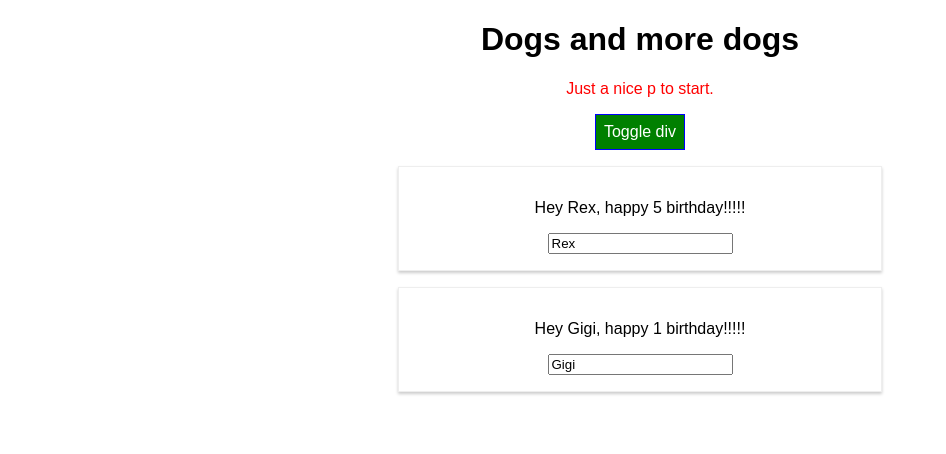
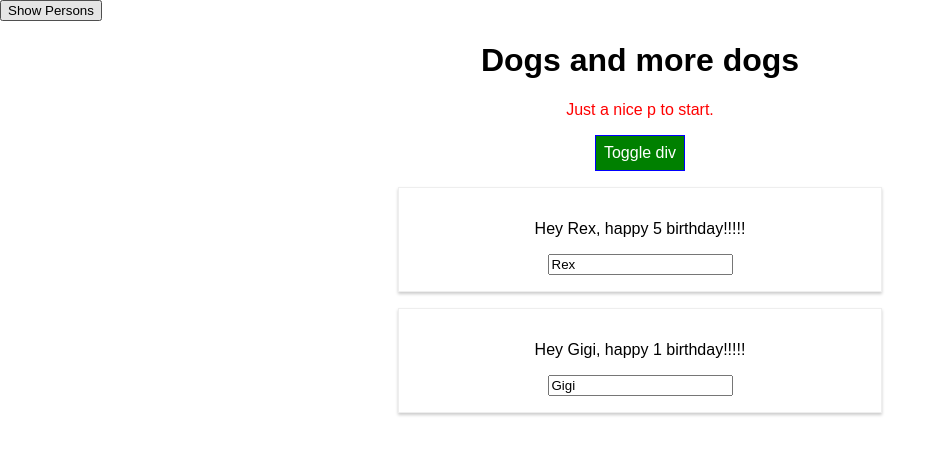
Before and after one commit to sanuma02/react, a React app in the folder first/: page / in a window 1280 px wide. Both pictures are taken after a click on the button "Toggle div". Shown: the top 454 px of the page, without its empty margins (0-946 px from the left). Built offline with nearby package versions, Linux system fonts and the light colour scheme.

Commit message:
React cycle

```diff
--- a/first/src/components/Persons/Person/Person.js
+++ b/first/src/components/Persons/Person/Person.js
@@ -1,17 +1,17 @@
-import React from 'react';
+import React , { Component } from 'react';
 import classes from './Person.css';
 
+class Person extends Component{
+	render(){
+		return (
+			<div className={classes.Person} >
+			<p onClick={this.props.click} >Hey {this.props.name}, happy {this.props.age} birthday!!!!!</p>
+			<p>{this.props.children}</p>
+			<input type="text" onChange={this.props.changed} value={this.props.name}/>
+		</div>
+		);
+	}
+}
 
-const person = (props) => {
 
-	return (
-		<div className={classes.Person} >
-			<p onClick={props.click} >Hey {props.name}, happy {props.age} birthday!!!!!</p>
-			<p>{props.children}</p>
-			<input type="text" onChange={props.changed} value={props.name}/>
-		</div>
-
-	)
-};
-
-export default person;
+export default Person;
--- a/first/src/components/Persons/Persons.js
+++ b/first/src/components/Persons/Persons.js
@@ -1,15 +1,27 @@
-import React from 'react';
+import React, { Component } from 'react';
 import Person from './Person/Person';
 
 
-const persons = (props) => props.persons.map((person,index) => {
-        return <Person
-        key={person.id}
-        name={person.name}
-        age={person.age}
-        click={() => props.clicked(index)}
-        changed={(event) => props.changed(event,person.id)}/>
+class Persons extends Component{
+
+    shouldComponentUpdate(nextProps,nextState){
+        console.log("Should component update call!!!!!!!!! on Persons.js");
+        return nextProps.persons !== this.props.persons;
       }
-);
 
-export default persons;
+
+    render(){
+        return this.props.persons.map((person,index) => {
+            return <Person
+            key={person.id}
+            name={person.name}
+            age={person.age}
+            click={() => this.props.clicked(index)}
+            changed={(event) => this.props.changed(event,person.id)}/>
+          });
+
+    }
+
+}
+
+export default Persons;
--- a/first/src/containers/App.js
+++ b/first/src/containers/App.js
@@ -4,6 +4,21 @@
 
 
 class App extends Component {
+
+  constructor(props){
+    super(props);
+    console.log('[App.js] Inside Constructor', props);
+    //state could be setup here
+  }
+
+  componentWillMount(){
+    console.log('[App.js] Inside componentWillMount call');
+  }
+
+  componentDidMount(){
+    console.log('[App.js] Inside componentDidMount call');
+  }
+
   state = {
     persons: [
       {id:'1',name:'Rex',age:5},
@@ -39,10 +54,14 @@
     this.setState({showPersons: !toShow});
   }
 
-
+  shouldComponentUpdate(nextProps,nextState){
+    console.log("Should component update call!!!!!!!!! on App.js");
+    return true;
+  }
 
 
   render() {
+    console.log('[App.js] inside of render')
 
     let persons = null;
 
@@ -63,6 +82,7 @@
 
     return (
         <div>
+          <button onClick={() => {this.setState({showPersons: true})}}> Show Persons </button>
           <Cockpit clicked={this.togglePersonsHandler} persons = {this.state.persons} appTittle={this.props.tittle}/>
           {persons}
         </div>
```
Also changed, not shown: 1 other file (tests, documents, lock files or other folders).
